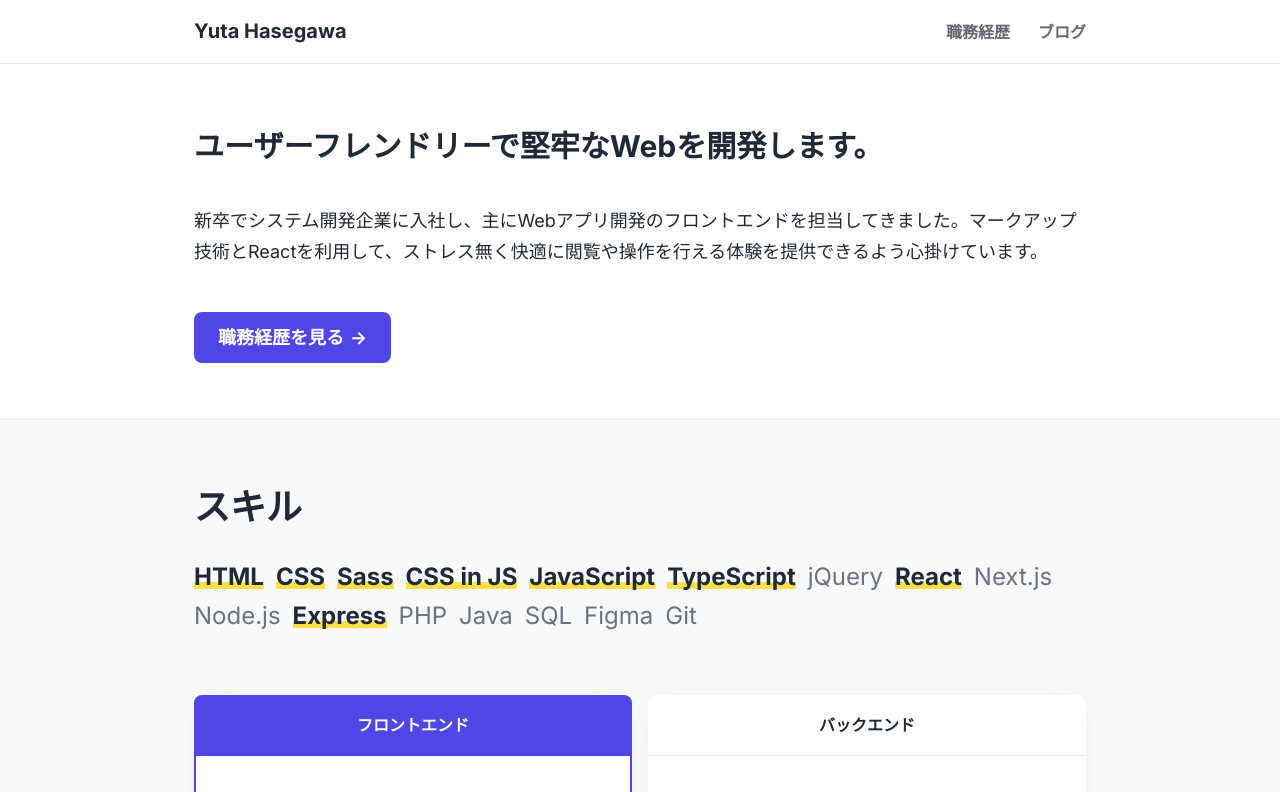
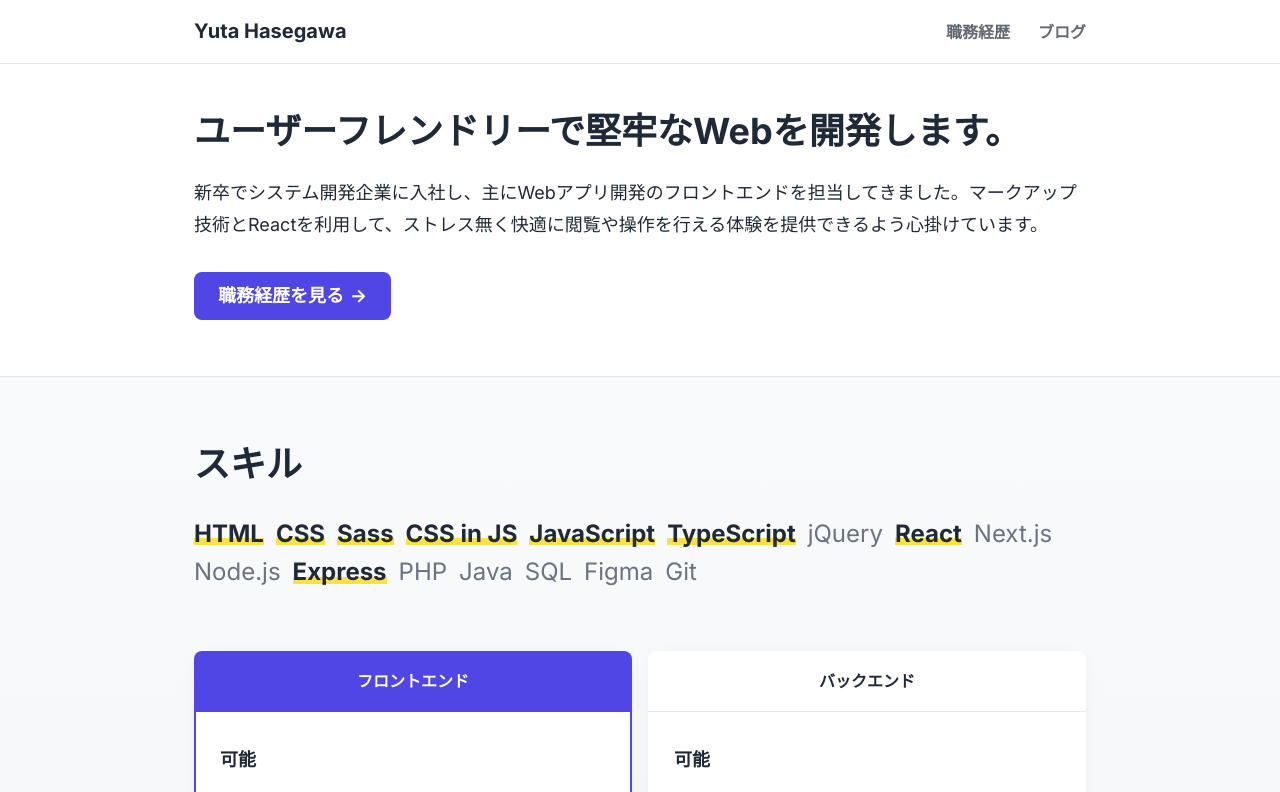
Before and after one commit to yha-1228/portfolio, a Next.js app: page / in a window 1280 px wide. Shown: the top 792 px of the page. Built offline with nearby package versions, Linux system fonts and the light colour scheme.

Commit message:
feat(hero-header): update design

```diff
--- a/src/components/hero-header.tsx
+++ b/src/components/hero-header.tsx
@@ -4,39 +4,26 @@ import Container from './ui/container';
 
 export default function HeroHeader() {
   return (
-    <div className="py-14">
+    <div className="pb-14 pt-9">
       <Container>
-        <p className="text-2xl font-bold leading-[1.35] lg:text-3xl">
+        <p className="text-2xl font-bold leading-[1.35] lg:text-4xl">
           ユーザーフレンドリーで堅牢なWebを開発します。
         </p>
-        <div className="mt-8">
+        <div className="mt-3.5">
           <p className="lg:text-lg">
             新卒でシステム開発企業に入社し、主にWebアプリ開発のフロントエンドを担当してきました。マークアップ技術とReactを利用して、ストレス無く快適に閲覧や操作を行える体験を提供できるよう心掛けています。
           </p>
         </div>
 
-        <div className="mt-11">
-          <div className="lg:hidden">
         <ButtonLink
           href={routes.experience.href}
-              className="flex items-center"
+          className="group mt-8 flex items-center lg:inline-flex lg:items-center lg:px-6 lg:py-2 lg:text-lg"
         >
           <span>職務経歴を見る</span>
-              <span className="ml-1 inline-block">-&gt;</span>
-            </ButtonLink>
-          </div>
-          <div className="hidden lg:block">
-            <ButtonLink
-              href={routes.experience.href}
-              className="group inline-flex items-center px-6 py-2.5 text-lg"
-            >
-              <span>職務経歴を見る</span>
-              <span className="ml-1.5 inline-block transition-transform duration-300 group-hover:translate-x-1 motion-reduce:transform-none">
+          <span className="ml-1 inline-block lg:ml-1.5 lg:transition-transform lg:duration-300 lg:group-hover:translate-x-1 lg:motion-reduce:transform-none">
             -&gt;
           </span>
         </ButtonLink>
-          </div>
-        </div>
       </Container>
     </div>
   );
```
Lines whose indentation alone changed are shown as unchanged.
